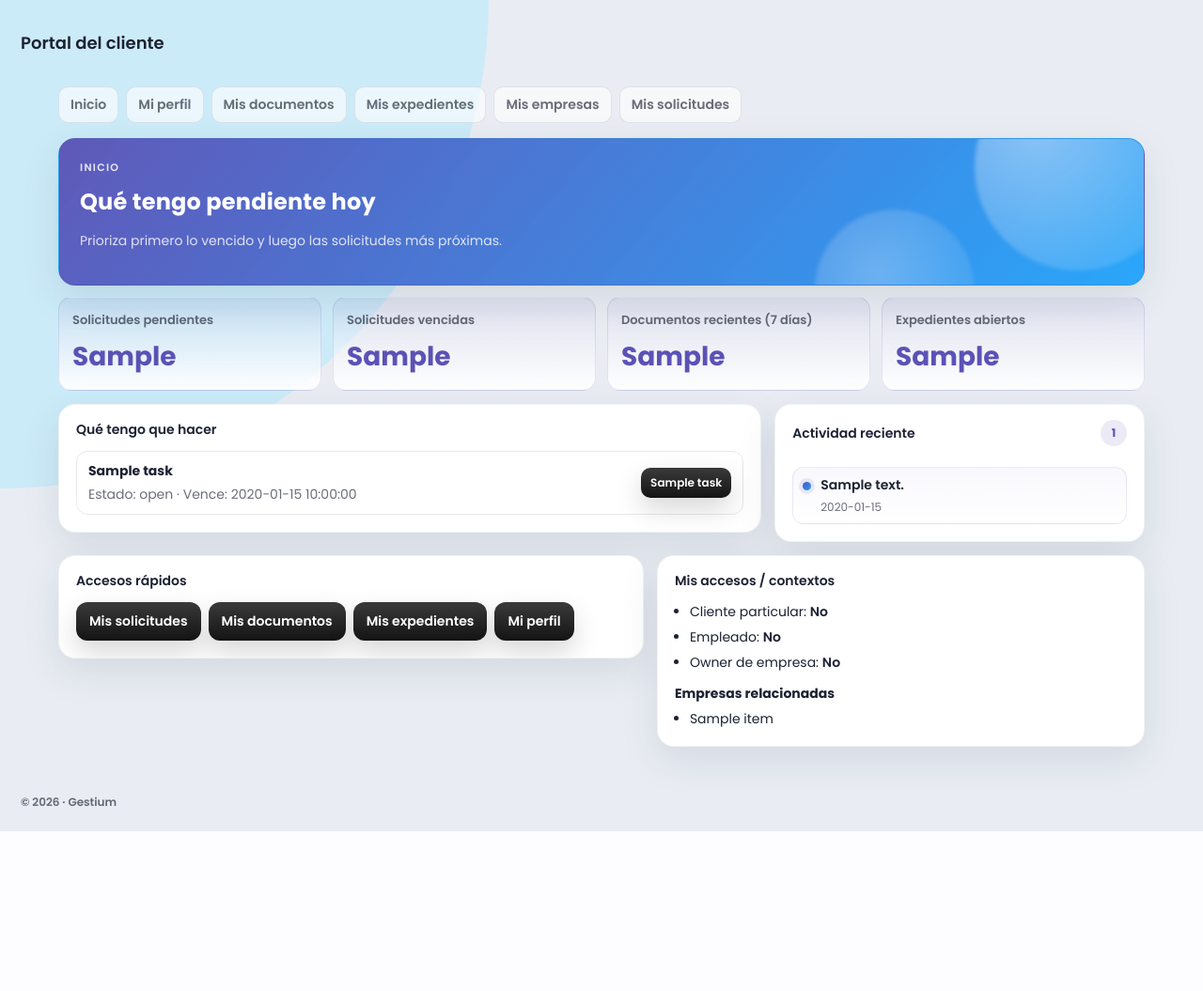
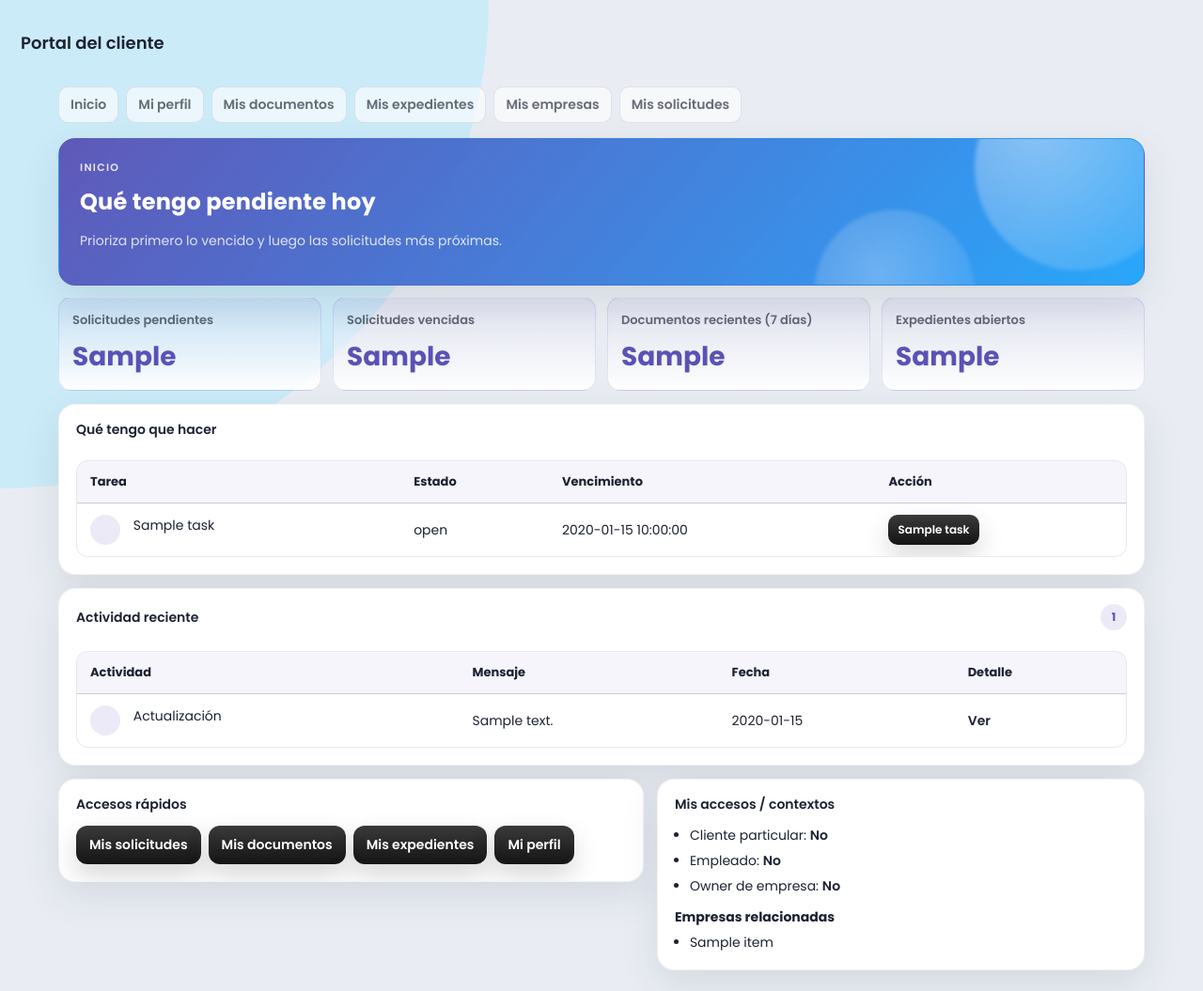
Before and after one commit to ddealba/gestium, a Flask app: template app/templates/frontoffice/home.html in a window 1280 px wide. Shown: the top 1055 px of the page at 94% size. Before the commit the page ends 885 px from the top, so only its background shows below. Run offline with Flask 3, Linux system fonts and the light colour scheme; the template is opened without the code that fills it: most values are stand-ins (such as "Sample title", 1, 10 or a date in 2020); some libraries are stand-ins or nearby versions.

Commit message:
Rediseña tablas de tareas y actividad en frontoffice

```diff
--- a/app/templates/frontoffice/base.html
+++ b/app/templates/frontoffice/base.html
@@ -88,25 +88,73 @@
         grid-template-columns: minmax(0, 1.2fr) minmax(0, 1fr);
       }
 
-      .ff-portal-task-list {
-        display: grid;
-        gap: 10px;
+      .ff-portal-table-card {
+        padding-top: 10px;
       }
 
-      .ff-portal-task-item {
+      .ff-portal-table-wrap {
+        width: 100%;
+        overflow-x: auto;
         border: 1px solid var(--ff-border);
         border-radius: 12px;
-        padding: 10px 12px;
-        display: flex;
-        justify-content: space-between;
-        gap: 10px;
-        align-items: center;
       }
 
-      .ff-portal-task-item__title {
-        margin: 0;
+      .ff-portal-table {
+        width: 100%;
+        border-collapse: collapse;
+        min-width: 680px;
+      }
+
+      .ff-portal-table th,
+      .ff-portal-table td {
+        padding: 12px 14px;
+        border-bottom: 1px solid var(--ff-border);
+        text-align: left;
+        vertical-align: middle;
+      }
+
+      .ff-portal-table th {
+        background: rgba(91, 82, 182, .06);
+        color: var(--ff-title);
+        font-size: 13px;
         font-weight: 700;
-        color: var(--ff-title);
+      }
+
+      .ff-portal-table tbody tr:last-child td {
+        border-bottom: 0;
+      }
+
+      .ff-portal-row-leading-icon {
+        width: 32px;
+        height: 32px;
+        border-radius: 999px;
+        display: inline-flex;
+        align-items: center;
+        justify-content: center;
+        background: rgba(91, 82, 182, .12);
+        color: var(--ff-primary);
+        margin-right: 10px;
+      }
+
+      .ff-portal-badge {
+        display: inline-flex;
+        align-items: center;
+        font-size: 11px;
+        border-radius: 999px;
+        padding: 2px 8px;
+        margin-left: 8px;
+        font-weight: 700;
+      }
+
+      .ff-portal-badge--danger {
+        color: #b42318;
+        background: rgba(180, 35, 24, .12);
+      }
+
+      .ff-portal-table-note {
+        margin: 10px 0 0;
+        font-size: 12px;
+        color: var(--ff-muted);
       }
 
       .ff-portal-activity-head {
@@ -130,57 +178,14 @@
         font-weight: 700;
       }
 
-      .ff-portal-activity-card {
-        padding-top: 10px;
-      }
-
-      .ff-portal-activity-list {
-        list-style: none;
-        margin: 0;
-        padding: 0;
-        display: grid;
-        gap: 10px;
-      }
-
-      .ff-portal-activity-item {
-        display: grid;
-        grid-template-columns: auto 1fr;
-        gap: 10px;
-        align-items: start;
-        padding: 8px 10px;
-        border: 1px solid rgba(91, 82, 182, .12);
-        border-radius: 12px;
-        background: linear-gradient(180deg, rgba(91, 82, 182, .04), rgba(255, 255, 255, .9));
-      }
-
-      .ff-portal-activity-item__dot {
-        width: 9px;
-        height: 9px;
-        border-radius: 999px;
-        margin-top: 7px;
-        background: linear-gradient(135deg, var(--ff-primary), #18a0fb);
-        box-shadow: 0 0 0 4px rgba(91, 82, 182, .12);
-      }
-
-      .ff-portal-activity-item__content {
-        min-width: 0;
-      }
-
       .ff-portal-activity-item__link {
         font-weight: 600;
         color: var(--ff-title);
         text-decoration: none;
-        line-height: 1.35;
       }
 
       .ff-portal-activity-item__link:hover {
         color: var(--ff-primary);
-      }
-
-      .ff-portal-activity-item__date {
-        margin: 4px 0 0;
-        color: var(--ff-muted);
-        font-size: 12px;
       }
 
       @media (max-width: 960px) {
--- a/app/templates/frontoffice/home.html
+++ b/app/templates/frontoffice/home.html
@@ -21,56 +21,91 @@
   {% endif %}
 </div>
 
-<div class="ff-portal-home-grid ff-portal-home-grid--primary">
-  <section class="ff-card">
+<section class="ff-card" style="margin-top:14px;">
   <div class="ff-card__head">Qué tengo que hacer</div>
-    <div class="ff-card__body">
+  <div class="ff-card__body ff-portal-table-card">
+    {% set total_tasks = home.tasks|length %}
+    {% set visible_tasks = home.tasks[:5] %}
     {% if home.tasks %}
-        <div class="ff-portal-task-list">
-          {% for task in home.tasks %}
-            <article class="ff-portal-task-item">
-              <div>
-                <p class="ff-portal-task-item__title">{{ task.title }}</p>
-                <p class="ff-muted" style="margin:4px 0 0;">
-                  Estado: {{ task.status }}
-                  {% if task.due_date %}· Vence: {{ task.due_date }}{% endif %}
-                  {% if task.priority == 'overdue' %}· <strong style="color:#b42318;">Vencida</strong>{% endif %}
-                </p>
+      <div class="ff-portal-table-wrap">
+        <table class="ff-portal-table" aria-label="Qué tengo que hacer">
+          <thead>
+            <tr>
+              <th>Tarea</th>
+              <th>Estado</th>
+              <th>Vencimiento</th>
+              <th>Acción</th>
+            </tr>
+          </thead>
+          <tbody>
+            {% for task in visible_tasks %}
+              <tr>
+                <td>
+                  <span class="ff-portal-row-leading-icon" aria-hidden="true"><i class="ph ph-list-checks"></i></span>
+                  <span>{{ task.title }}</span>
+                </td>
+                <td>
+                  {{ task.status }}
+                  {% if task.priority == 'overdue' %}<span class="ff-portal-badge ff-portal-badge--danger">Vencida</span>{% endif %}
+                </td>
+                <td>{{ task.due_date or '—' }}</td>
+                <td><a class="ff-btn ff-btn--sm" href="{{ task.cta_url }}">{{ task.cta_label }}</a></td>
+              </tr>
+            {% endfor %}
+          </tbody>
+        </table>
       </div>
-              <a class="ff-btn ff-btn--sm" href="{{ task.cta_url }}">{{ task.cta_label }}</a>
-            </article>
-          {% endfor %}
-        </div>
+      {% if total_tasks > 5 %}
+        <p class="ff-portal-table-note">Mostrando 5 de {{ total_tasks }} tareas. Revisa las demás en sus secciones correspondientes.</p>
+      {% endif %}
     {% else %}
       <p class="ff-muted" style="margin:0;">No tienes tareas pendientes por ahora.</p>
     {% endif %}
   </div>
 </section>
 
-  <section class="ff-card">
+<section class="ff-card" style="margin-top:14px;">
   <div class="ff-card__head ff-portal-activity-head">
     <span>Actividad reciente</span>
     {% if home.activity %}<span class="ff-portal-activity-head__count">{{ home.activity|length }}</span>{% endif %}
   </div>
-    <div class="ff-card__body ff-portal-activity-card">
+  <div class="ff-card__body ff-portal-table-card">
+    {% set total_activity = home.activity|length %}
+    {% set visible_activity = home.activity[:5] %}
     {% if home.activity %}
-        <ul class="ff-portal-activity-list">
-          {% for item in home.activity %}
-            <li class="ff-portal-activity-item">
-              <span class="ff-portal-activity-item__dot" aria-hidden="true"></span>
-              <div class="ff-portal-activity-item__content">
-                <a href="{{ item.url }}" class="ff-portal-activity-item__link">{{ item.message }}</a>
-                {% if item.date %}<p class="ff-portal-activity-item__date">{{ item.date[:10] }}</p>{% endif %}
+      <div class="ff-portal-table-wrap">
+        <table class="ff-portal-table" aria-label="Actividad reciente">
+          <thead>
+            <tr>
+              <th>Actividad</th>
+              <th>Mensaje</th>
+              <th>Fecha</th>
+              <th>Detalle</th>
+            </tr>
+          </thead>
+          <tbody>
+            {% for item in visible_activity %}
+              <tr>
+                <td>
+                  <span class="ff-portal-row-leading-icon" aria-hidden="true"><i class="ph ph-clock-counter-clockwise"></i></span>
+                  <span>Actualización</span>
+                </td>
+                <td>{{ item.message }}</td>
+                <td>{{ item.date[:10] if item.date else '—' }}</td>
+                <td><a href="{{ item.url }}" class="ff-portal-activity-item__link">Ver</a></td>
+              </tr>
+            {% endfor %}
+          </tbody>
+        </table>
       </div>
-            </li>
-          {% endfor %}
-        </ul>
+      {% if total_activity > 5 %}
+        <p class="ff-portal-table-note">Mostrando 5 de {{ total_activity }} actividades recientes.</p>
+      {% endif %}
     {% else %}
       <p class="ff-muted" style="margin:0;">Sin actividad reciente.</p>
     {% endif %}
   </div>
 </section>
-</div>
 
 <div class="ff-portal-home-grid ff-portal-home-grid--secondary">
   <section class="ff-card">
```
Lines whose indentation alone changed are shown as unchanged.
